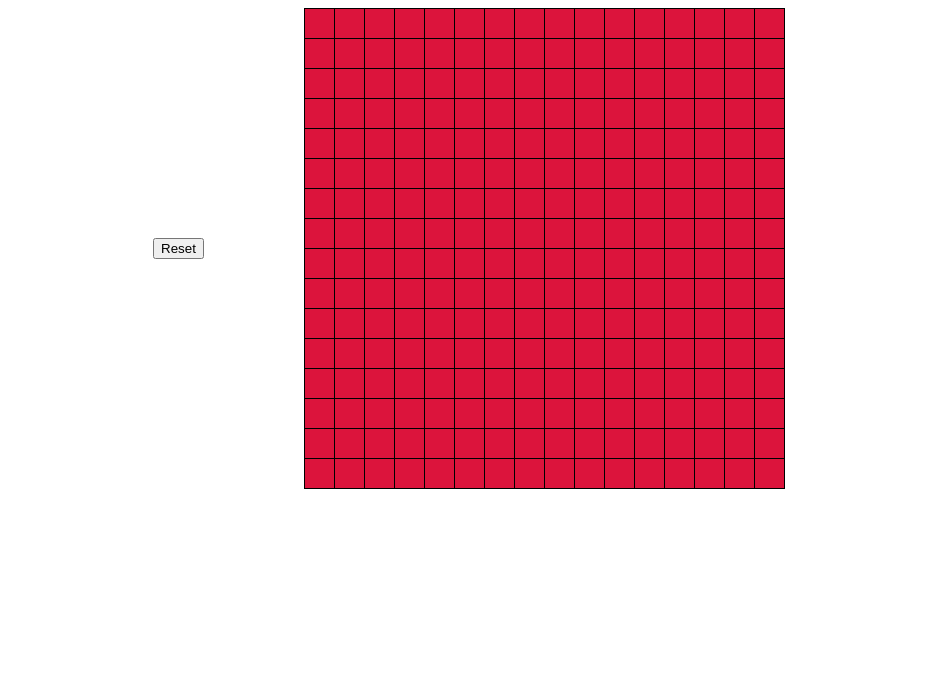
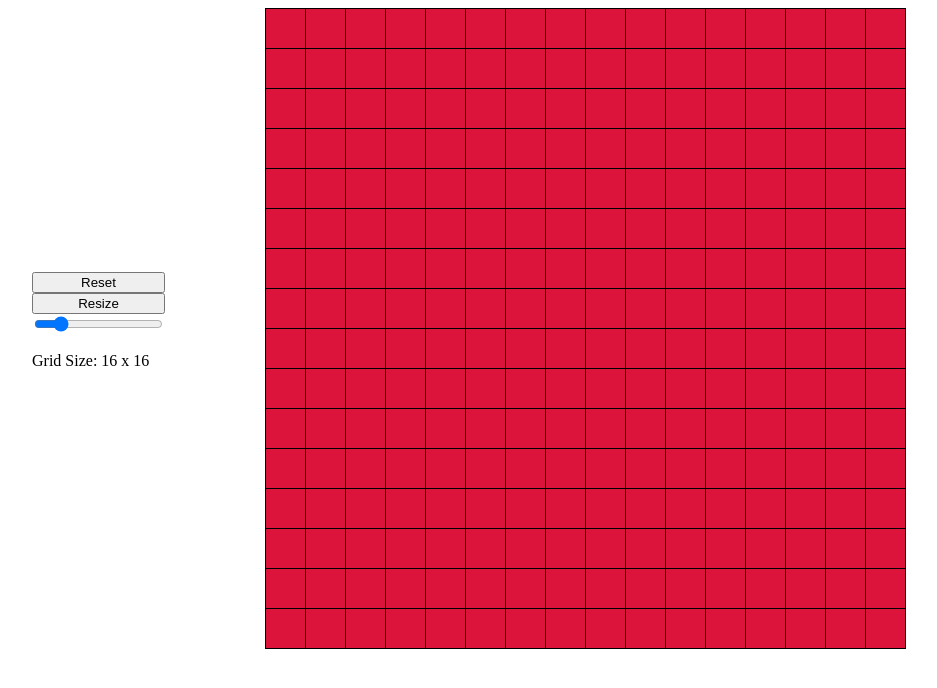
Before and after one commit to lordofthezeros/Etch-A-Sketch, a plain HTML site: page index.html in a window 1280 px wide. Both pictures are taken after a click on the button "Reset". Shown: the whole page, without its empty margins (171-1108 px from the left). Drawn offline with Linux system fonts and the light colour scheme.

Commit message:
Add functionality to dynamically reset and resize the grid

```diff
--- a/index.html
+++ b/index.html
@@ -11,6 +11,11 @@
     <div class="content">
         <div class="controls">
             <button class=reset-grid>Reset</button>
+            <button class=resize-grid>Resize</button>
+            <div class="slidecontainer">
+                <input type="range" min="1" max="92" value="16" id="grid-dims">
+                <p>Grid Size: <span id="grid-dim-value"></span></p>
+            </div>
         </div>
 
 
--- a/scripts.js
+++ b/scripts.js
@@ -1,7 +1,18 @@
 const gridContainer = document.querySelector('.grid-container');
 const resetButton = document.querySelector('.reset-grid');
+const resizeButton = document.querySelector('.resize-grid');
+const slider = document.getElementById('grid-dims');
+let output = document.getElementById('grid-dim-value');
 
-const gridSize = 16;
+
+
+output.textContent = `${slider.value} x ${slider.value}`;
+
+slider.oninput = function () {
+    output.textContent = `${slider.value} x ${slider.value}`;
+}
+
+const DEFAULTGRIDSIZE = 16;
 
 function changeColour(e) {
     e.target.style.cssText = 'background-color: blue';
@@ -13,19 +24,30 @@ function clear() {
 
 function resetScreen() {
     clear();
-    setGrid();
+    slider.value = slider.defaultValue;
+    output.textContent = `${slider.value} x ${slider.value}`;
+    setGrid(DEFAULTGRIDSIZE);
+}
+
+function resizeScreen() {
+    clear();
+    let gridSize = parseInt(slider.value);
+    setGrid(gridSize);
 }
 
 // set initial grid
-function setGrid() {
-for (let i = 0; i < gridSize ** 2; i++) {
-    const cell = document.createElement('div');
-    cell.classList.add('grid-item');
-    cell.addEventListener('mouseover', changeColour)
-    gridContainer.appendChild(cell);
-}
+function setGrid(currentSize) {
+    gridContainer.style.gridTemplateColumns = `repeat(${currentSize}, 1fr)`;
+    gridContainer.style.gridTemplateRows = `repeat(${currentSize}, 1fr)`;
+    for (let i = 0; i < currentSize ** 2; i++) {
+        const cell = document.createElement('div');
+        cell.classList.add('grid-item');
+        cell.addEventListener('mouseover', changeColour)
+        gridContainer.appendChild(cell);
+    }
 }
 
 resetButton.onclick = () => resetScreen();
+resizeButton.onclick = () => resizeScreen();
 
-window.onload = () => setGrid();
+window.onload = () => setGrid(DEFAULTGRIDSIZE);
--- a/styles.css
+++ b/styles.css
@@ -5,20 +5,21 @@
     gap: 100px;
 }
 
+.controls {
+    display: flex;
+    flex-direction: column;
+}
+
 .grid-container {
     display: grid;
-    grid-template-columns: repeat(16, auto);
-    grid-template-rows: repeat(16, auto);
     gap: 0px;
-    height: 480px;
-    width: 480px;
+    height: 640px;
+    width: 640px;
     border-top: black 1px solid;
     border-left: black 1px solid;
 }
 
 .grid-item {
-    height: 30px;
-    width: 30px;
     background-color: crimson;
     box-sizing: border-box;
     border-right: black 1px solid;
```
